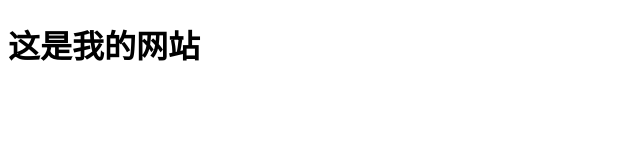
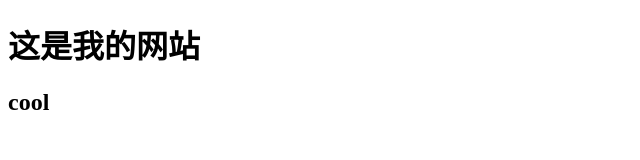
Before and after one commit to HaerinCJH/haerincjh.github.io, a plain HTML site: page index.html in a window 1280 px wide. Shown: the full height of the page, 0-640 px from the left. Drawn offline with Linux system fonts and the light colour scheme.

Commit message:
修改代码

```diff
--- a/index.html
+++ b/index.html
@@ -7,6 +7,7 @@
 </head>
 <body>
     <h1>这是我的网站</h1>
+    <h2>cool</h2>
 
 </body>
 </html>
```
